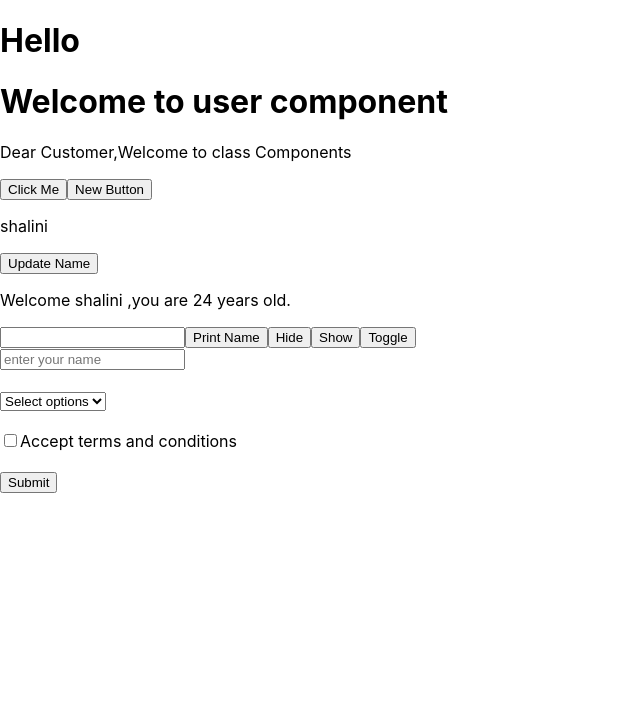
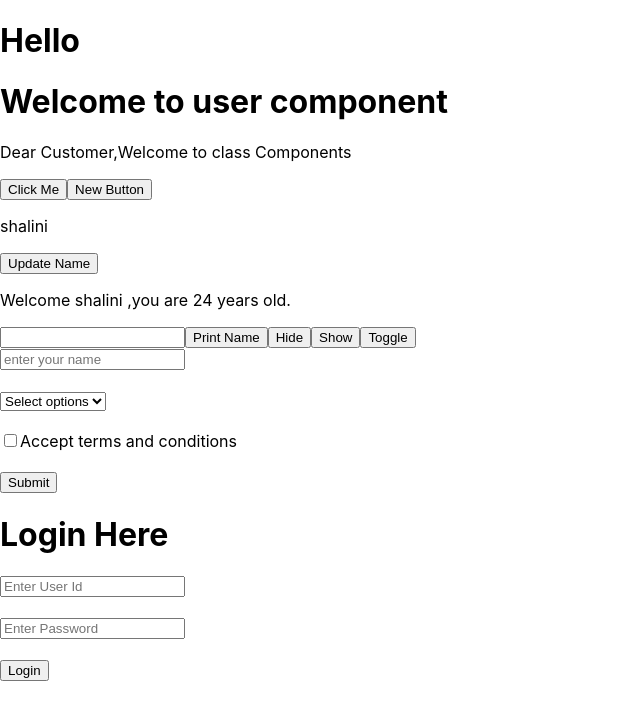
Before and after one commit to shalini47ch/React-Revision, a React (Create React App) app: page / in a window 1280 px wide. Shown: the top 720 px of the page, without its empty margins (0-640 px from the left). Built offline with nearby package versions, Linux system fonts and the light colour scheme.

Commit message:
login form added

```diff
--- a/src/App.js
+++ b/src/App.js
@@ -2,6 +2,7 @@ import User from "./components/User";
 import Customer from "./components/Customer";
 import { React, useState } from "react";
 import Students from "./components/Students";
+import Login from "./components/Login"
 
 function App() {
   const [name, updateName] = useState("shalini");
@@ -69,6 +70,7 @@ function App() {
         <br />
         <button type="submit">Submit</button>
       </form>
+      <Login/>
     </div>
   );
 }
--- /dev/null
+++ b/src/components/Login.jsx
@@ -0,0 +1,61 @@
+//Here we need the states so use usstate from react
+import { React, useState } from "react";
+
+function Login() {
+  const [user, setUser] = useState("");
+  const [password, setPassword] = useState("");
+  const [error, setUserError] = useState(false);
+  const [pass, setPassError] = useState(false);
+  function handleSubmit(e) {
+    //this preventDefault helps to prevent automatic submit of our page
+    if (user.length < 3 || password.length < 3) {
+      alert("Type correct values");
+    } else {
+      alert("All good values");
+    }
+    e.preventDefault();
+  }
+  function UserHandler(e) {
+    let ele = e.target.value;
+    //here we have added one sort of validation
+    if (ele.length < 3) {
+      //instead of putting console.log change the state
+      setUserError(true);
+    } else {
+      setUserError(false);
+    }
+    setUser(ele);
+  }
+  //similarly create a helper function for password handler
+
+  function PasswordHandler(e) {
+    let ele = e.target.value;
+    if (ele.length < 3) {
+      setPassError(true);
+    } else {
+      setPassError(false);
+    }
+    setPassword(ele);
+  }
+  return (
+    <>
+      <h1>Login Here</h1>
+      <form onSubmit={handleSubmit}>
+        <input type="text" placeholder="Enter User Id" onChange={UserHandler} />
+        {error ? <span>Invalid UserId</span> : ""}
+        <br />
+        <br />
+        <input
+          type="password"
+          placeholder="Enter Password"
+          onChange={PasswordHandler}
+        />
+        {pass ? <span>Invalid Password</span> : ""}
+        <br />
+        <br />
+        <button type="submit">Login</button>
+      </form>
+    </>
+  );
+}
+export default Login;
```
